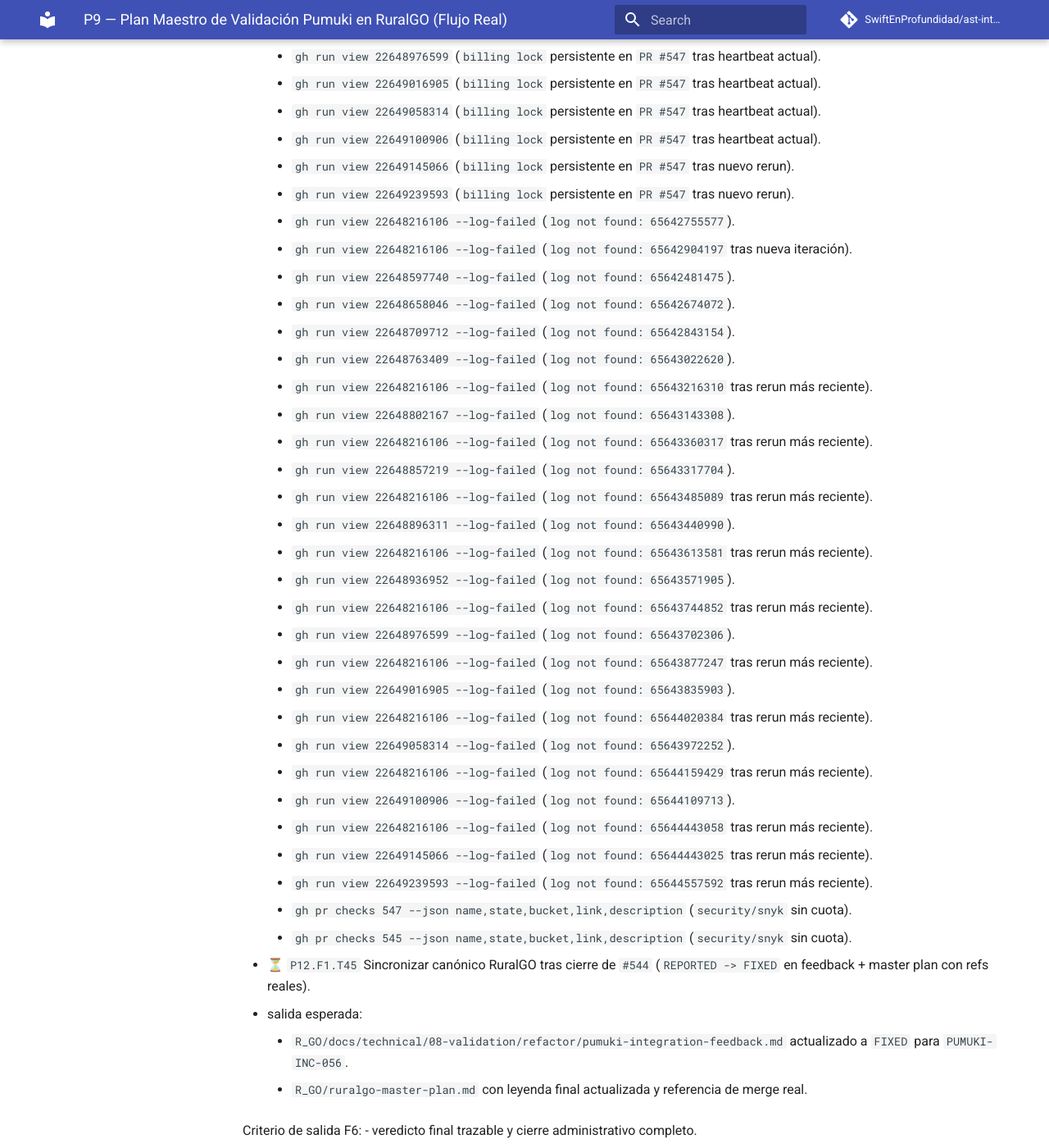
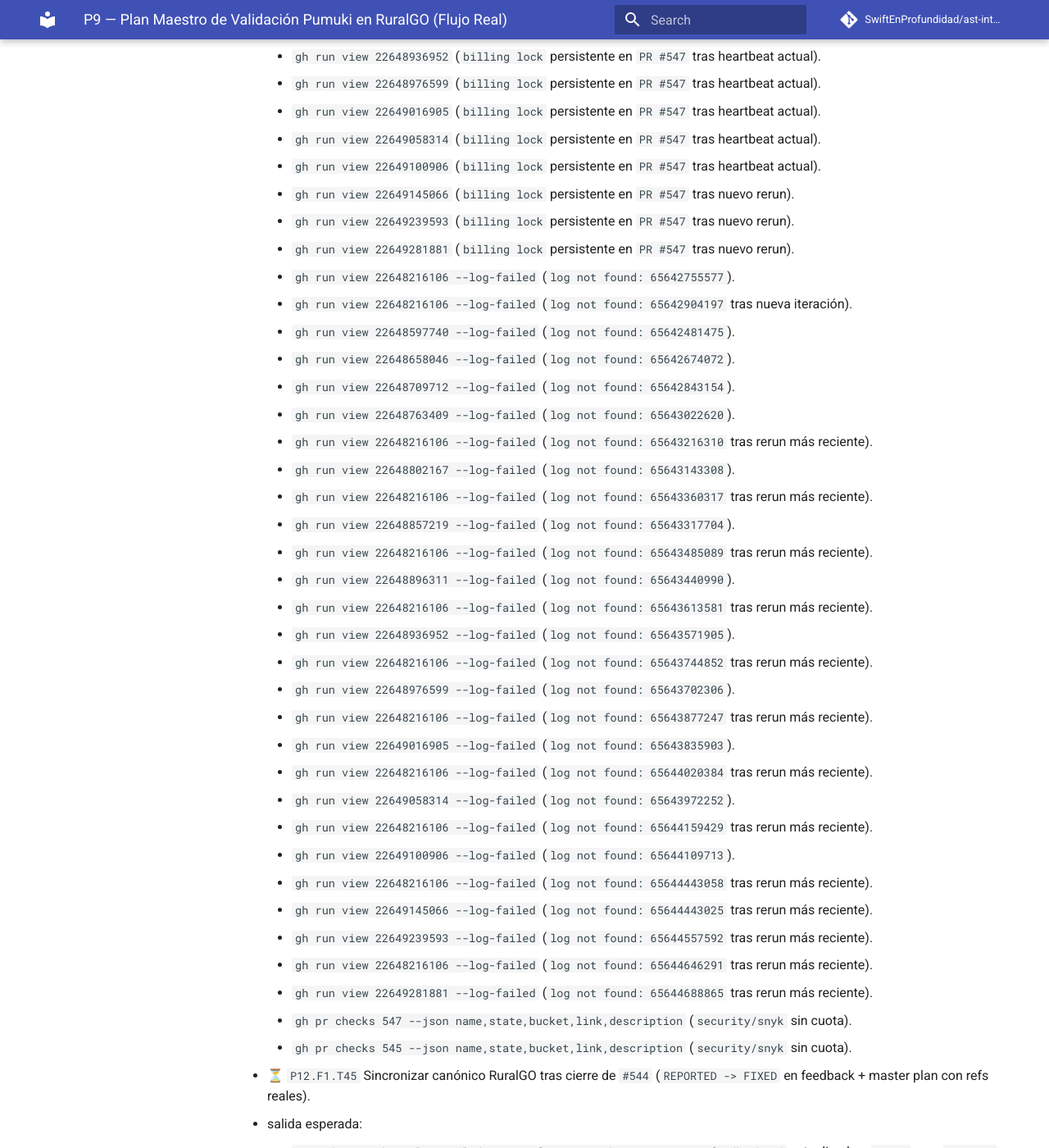
Before and after one commit to SwiftEnProfundidad/ast-intelligence-hooks, an MkDocs documentation site: the page built from docs/seguimiento-completo-validacion-ruralgo-03-03-2026.md, in a window 1280 px wide and 1400 px high, scrolled down 49349 px. Shown: the whole window at 82% size. Built offline with MkDocs 1.6.1 and Material for MkDocs 9.7.7, drawn with Linux system fonts in a browser that asks for light colours; comment, search, counter and statistics services are not loaded; some of the changed text lies outside the part shown.

Commit message:
docs(tracking): append T47 heartbeat with newest run evidence

```diff
--- a/docs/seguimiento-completo-validacion-ruralgo-03-03-2026.md
+++ b/docs/seguimiento-completo-validacion-ruralgo-03-03-2026.md
@@ -1356,6 +1356,7 @@ Criterio de salida F5:
       - `https://github.com/SwiftEnProfundidad/ast-intelligence-hooks/issues/546#issuecomment-3994398419`
       - `https://github.com/SwiftEnProfundidad/ast-intelligence-hooks/issues/546#issuecomment-3994412271`
       - `https://github.com/SwiftEnProfundidad/ast-intelligence-hooks/issues/546#issuecomment-3994419936`
+      - `https://github.com/SwiftEnProfundidad/ast-intelligence-hooks/issues/546#issuecomment-3994427763`
     - evidencia de bloqueo vigente:
       - `gh run view 22648407847` (`billing lock` en GitHub Actions).
       - `gh run view 22648597740` (`billing lock` persistente tras rerun/retrigger).
@@ -1373,6 +1374,7 @@ Criterio de salida F5:
       - `gh run view 22649100906` (`billing lock` persistente en `PR #547` tras heartbeat actual).
       - `gh run view 22649145066` (`billing lock` persistente en `PR #547` tras nuevo rerun).
       - `gh run view 22649239593` (`billing lock` persistente en `PR #547` tras nuevo rerun).
+      - `gh run view 22649281881` (`billing lock` persistente en `PR #547` tras nuevo rerun).
       - `gh run view 22648216106 --log-failed` (`log not found: 65642755577`).
       - `gh run view 22648216106 --log-failed` (`log not found: 65642904197` tras nueva iteración).
       - `gh run view 22648597740 --log-failed` (`log not found: 65642481475`).
@@ -1398,6 +1400,8 @@ Criterio de salida F5:
       - `gh run view 22648216106 --log-failed` (`log not found: 65644443058` tras rerun más reciente).
       - `gh run view 22649145066 --log-failed` (`log not found: 65644443025` tras rerun más reciente).
       - `gh run view 22649239593 --log-failed` (`log not found: 65644557592` tras rerun más reciente).
+      - `gh run view 22648216106 --log-failed` (`log not found: 65644646291` tras rerun más reciente).
+      - `gh run view 22649281881 --log-failed` (`log not found: 65644688865` tras rerun más reciente).
       - `gh pr checks 547 --json name,state,bucket,link,description` (`security/snyk` sin cuota).
       - `gh pr checks 545 --json name,state,bucket,link,description` (`security/snyk` sin cuota).
 
```
